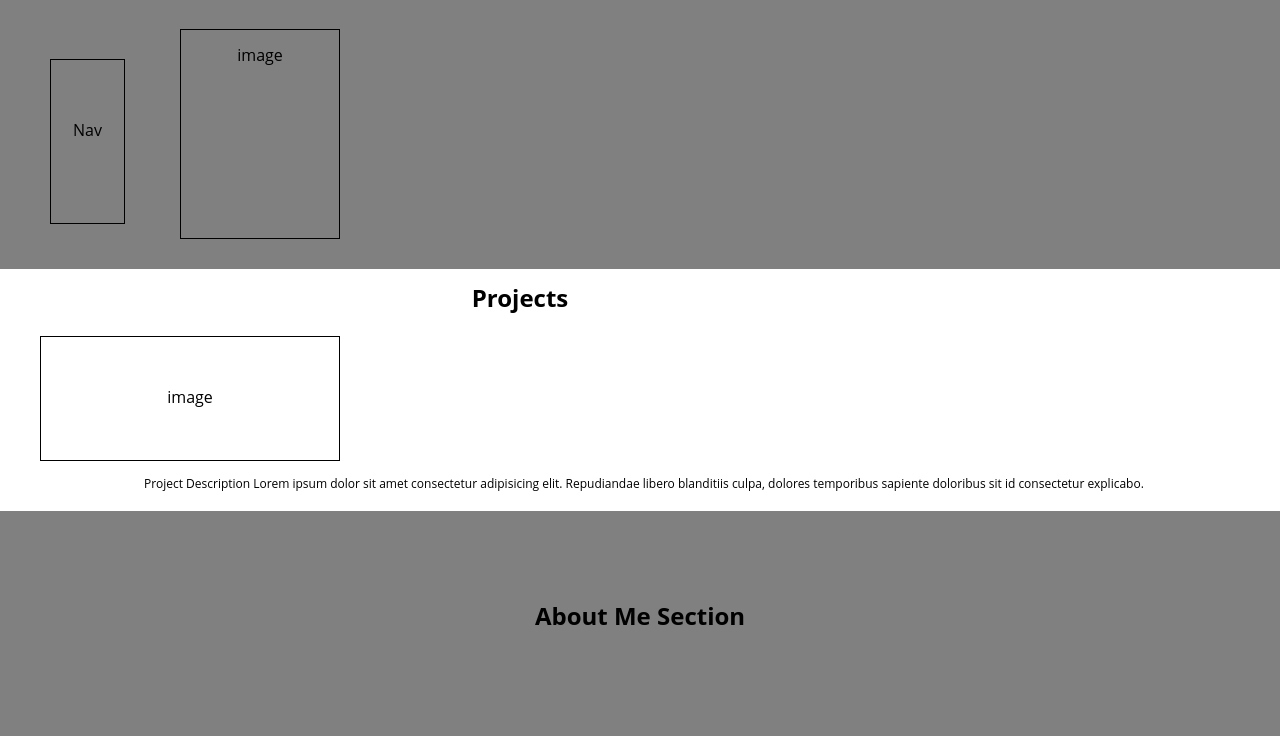
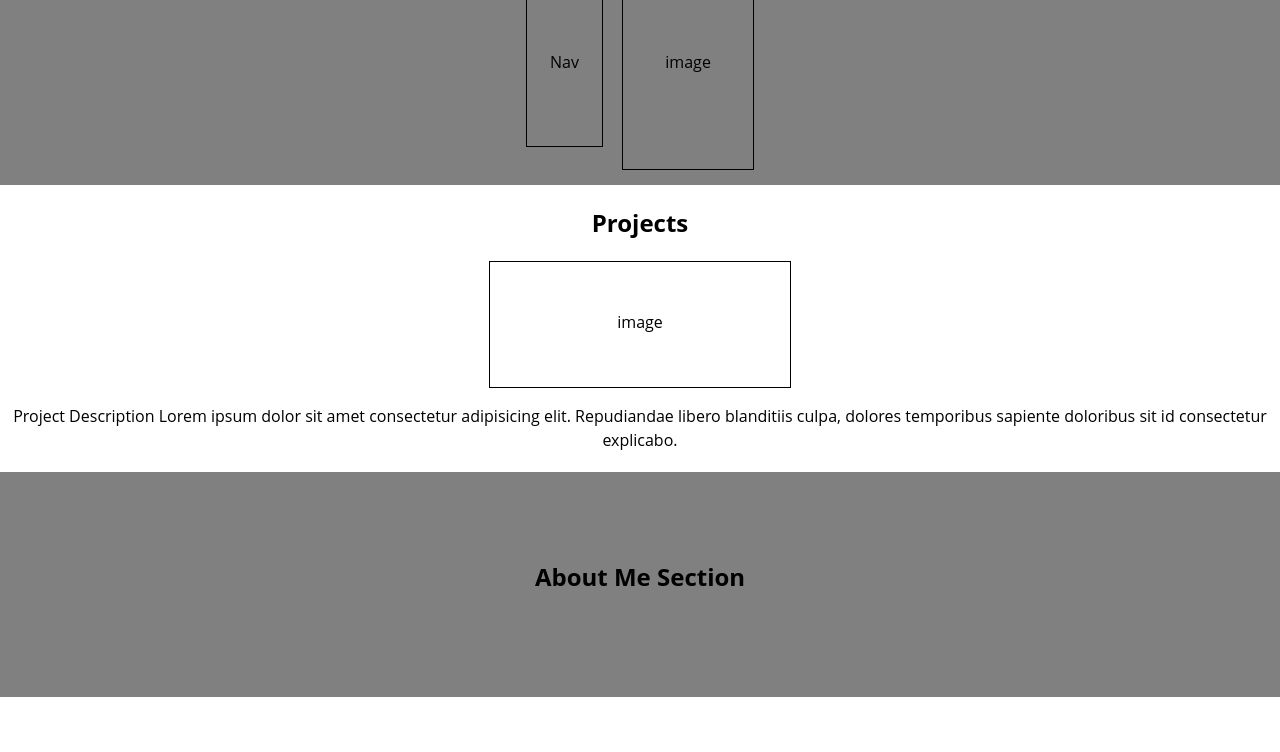
Before and after one commit to RyanBeaudoin/portfolio-wireframe, a plain HTML site: page index.html in a window 1280 px wide. Shown: the part 111-863 px from the top of the page. Drawn offline with nearby package versions, Linux system fonts and the light colour scheme.

Commit message:
Revision Request

```diff
--- a/index.html
+++ b/index.html
@@ -12,9 +12,9 @@
       <div class="heading">
         <h1>Headeline</h1>
       </div>
-      <nav class="nav-links">
-        Nav
-      </nav>
+      <div class="nav-links">
+        <p>Nav</p>
+      </div>
       <aside class="phone-img">
         <p>image</p>
       </aside>
@@ -24,7 +24,7 @@
     <section class="projects">
       <h2>Projects</h2>
       <div class="project-container">
-        <p class="image">image</p>
+        <div class="image">image</div>
         <aside class="project-description">
           <p>Project Description Lorem ipsum dolor sit amet consectetur adipisicing elit. Repudiandae libero blanditiis culpa, dolores temporibus sapiente doloribus sit id consectetur explicabo.<p>
         </aside>
--- a/style.css
+++ b/style.css
@@ -1,70 +1,49 @@
-* {
-  box-sizing: border-box;
-}
-
 body {
   font-family: "Open Sans",
   sans-serif;
   text-align: center;
   margin: 0;
-  margin-top: -20px;
   padding: 0;
+  line-height: 1.5;
 }
 
 .bio-container {
-  background-color: gray;
-  height: 400px;
-  width: 100%;
-}
-
-.heading {
-  padding-top: 55px;
+  background: gray;
+  margin-top: -22px;
+  overflow: auto;
 }
 
 .nav-links {
-  position: relative;
-  left: 50px;
-  top: 55px;
   border: solid 1px black;
   height: 165px;
   width: 75px;
-  line-height: 140px;
+  line-height: 130px;
+  position: relative;
+  display: inline-block;
 }
 
 .phone-img {
   border: solid 1px black;
   height: 210px;
-  width: 160px;
+  width: 130px;
+  line-height: 175px;
   position: relative;
-  left: 180px;
-  bottom: 140px;
-}
-
-.projects h2 {
-  position: relative;
-  right: 120px;
-  bottom: 5px;
+  display: inline-block;
+  margin: 0 0 15px 15px;
 }
 
 .image {
   border: solid 1px black;
-  width: 300px;
+  max-width: 300px;
   height: 125px;
   line-height: 120px;
-  position: relative;
-  left: 40px;
-}
-
-.project-description {
-  font-size: 12px;
-  text-align: center;
-  padding-left: 8px;
+  margin-left: auto;
+  margin-right: auto;
 }
 
 .about-me {
   background-color: gray;
   height: 225px;
-  width: 100%;
   line-height: 210px;
 }
 
```
